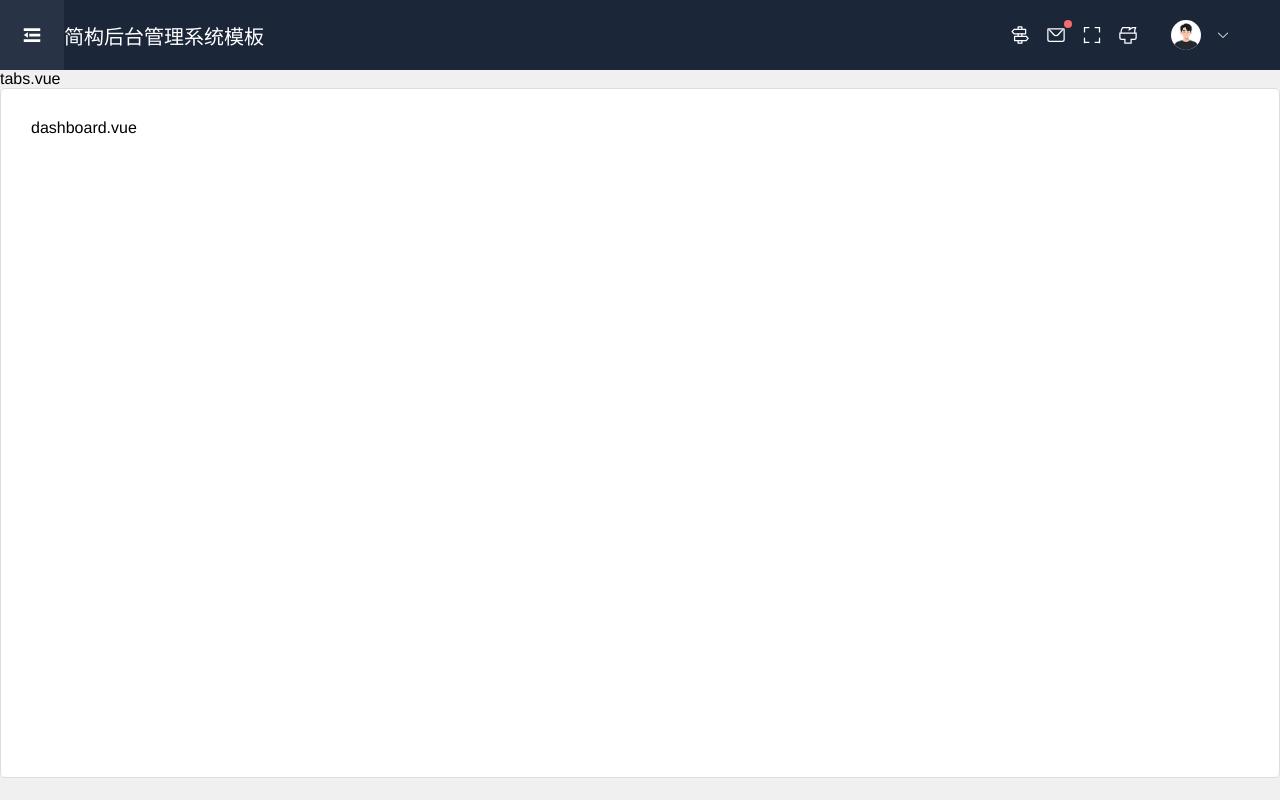
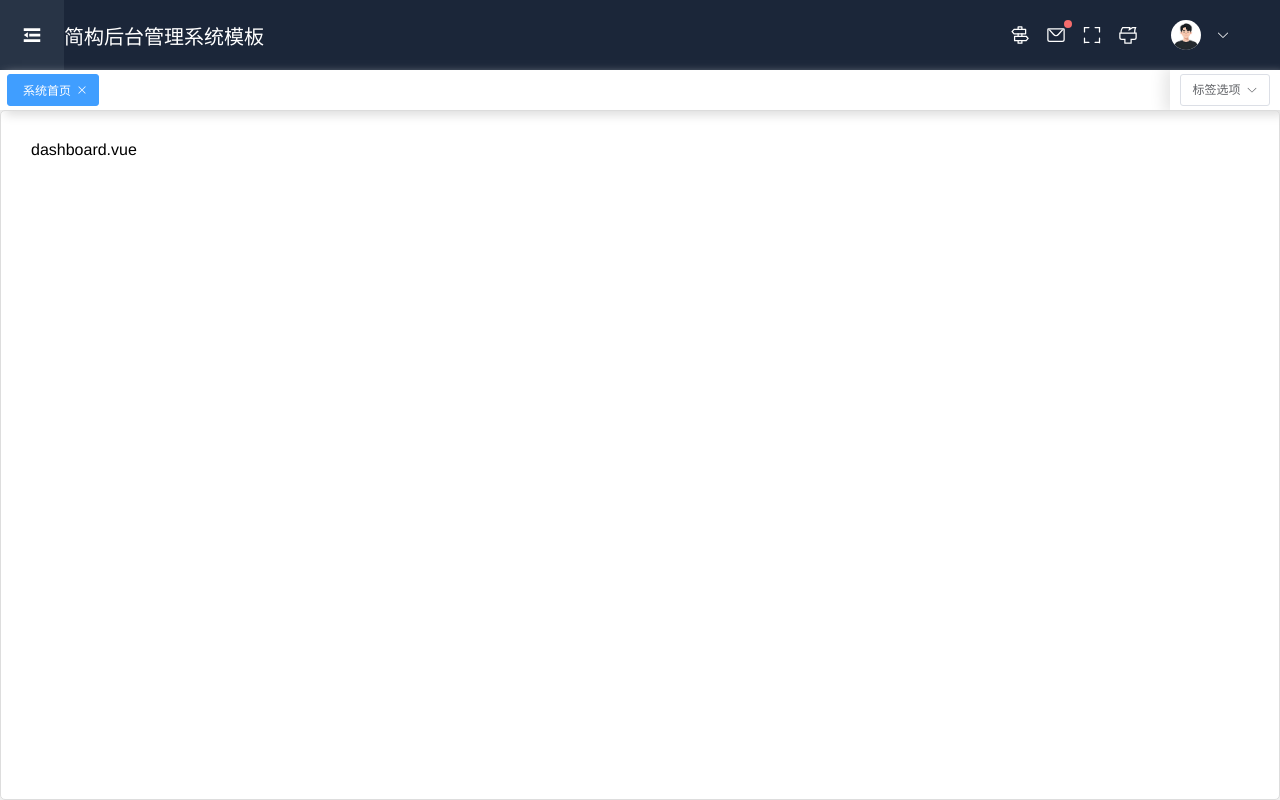
Before and after one commit to footprintcat/admin-template, a Vue app in the folder admin-frontend/: page /dashboard in a window 1280 px wide. Built offline with nearby package versions, Linux system fonts and the light colour scheme.

Commit message:
feat(frontend): tab标签栏

```diff
--- a/admin-frontend/src/layouts/components/tabs.vue
+++ b/admin-frontend/src/layouts/components/tabs.vue
@@ -1,3 +1,287 @@
+<!-- eslint-disable vue/multi-word-component-names -->
 <template>
-  tabs.vue
+  <div class="tabs" v-if="tabs.show">
+    <ul>
+      <li class="tabs-li" v-for="(item, index) in tabs.list" :key="index"
+        :style="{ minWidth: `${Math.max(42, (12 * item.title.length) + 17)}px` }"
+        :class="{ active: isActive(item.path), 'tab-always-open': isAlwaysOpen(item.path) }"
+        :ref="(el) => setItemRef(el, item.path)" @click="handleTabClick(item.path, $event)">
+        <span class="tabs-li-title">{{ item.title }}</span>
+        <!-- 外侧有 @click 事件了，这里不再需要 router-link -->
+        <!-- <router-link :to="item.path" class="tabs-li-title">{{ item.title }}</router-link> -->
+        <el-icon @click.stop="closeTabs(index)" class="tab-close-btn">
+          <Close />
+        </el-icon>
+      </li>
+    </ul>
+    <div class="tabs-close-box">
+      <el-dropdown @command="handleTabs">
+        <el-button size="small" plain>
+          标签选项
+          <el-icon class="el-icon--right">
+            <ArrowDown />
+          </el-icon>
+        </el-button>
+        <template #dropdown>
+          <el-dropdown-menu size="small">
+            <el-dropdown-item command="other">关闭其他</el-dropdown-item>
+            <el-dropdown-item command="all">关闭所有</el-dropdown-item>
+          </el-dropdown-menu>
+        </template>
+      </el-dropdown>
+    </div>
+  </div>
 </template>
+
+<script setup lang="ts">
+import { nextTick, onBeforeUpdate, onMounted, ref } from 'vue'
+import { useTabsStore } from '@/stores/tabs'
+import { onBeforeRouteUpdate, useRoute, useRouter, type RouteLocationNormalizedLoaded } from 'vue-router'
+import { ArrowDown, Close } from '@element-plus/icons-vue'
+
+const route = useRoute()
+const router = useRouter()
+const isActive = (path: string) => {
+  return path === route.fullPath
+}
+const isAlwaysOpen = (path: string) => {
+  return false
+  // return path === '/dashboard'
+}
+
+const tabs = useTabsStore()
+
+const itemRefs = ref<Record<string, unknown>>({})
+const setItemRef = (el: unknown, path: string) => {
+  itemRefs.value[path] = el!
+}
+onBeforeUpdate(() => {
+  itemRefs.value = {}
+})
+
+// 关闭单个标签
+const closeTabs = (index: number) => {
+  const delItem = tabs.list[index]
+  tabs.delTabsItem(index)
+  const item = tabs.list[index] ? tabs.list[index] : tabs.list[index - 1]
+  if (item) {
+    if (delItem.path === route.fullPath) {
+      router.push(item.path)
+    }
+  } else {
+    router.push('/')
+  }
+}
+
+// 设置标签
+const setTabs = (route: RouteLocationNormalizedLoaded) => {
+  const isExist = tabs.list.some(item => {
+    return item.path === route.fullPath
+  })
+  if (!isExist) {
+    // if (tabs.list.length >= 8) tabs.delTabsItem(0)
+    tabs.setTabsItem({
+      name: route.name as string,
+      title: route.meta.title as string,
+      path: route.fullPath,
+    })
+  }
+}
+setTabs(route)
+onBeforeRouteUpdate((to) => {
+  // console.log('onBeforeRouteUpdate', to.path)
+  setTabs(to)
+
+  const path = to.path
+  scrollToTarget(path)
+})
+
+onMounted(() => {
+  scrollToTarget(route.path)
+})
+
+const scrollToTarget = (path: string) => {
+  // tab标签如果显示了横向滚动条 滚动到指定tab元素
+  nextTick(() => {
+    const el = itemRefs.value[path]
+    // console.log('itemRefs', itemRefs.value, path)
+    // console.log('el', el)
+
+    // 这样有可能会带着整个页面一起 scroll
+    // el.scrollIntoView({ behavior: 'smooth' })
+
+    const child = el as HTMLElement | undefined
+    if (!child) {
+      // console.log('菜单已关闭')
+      return
+    }
+    // const childPosition = child.offsetTop  // 获取子元素到父容器顶部的距离
+    const childPositionX = child.offsetLeft  // 获取子元素到父容器左边的距离
+    child.parentElement!.scrollTo({
+      // top: childPosition,
+      left: childPositionX - 10/* 左侧留一点边距 */,
+      behavior: 'smooth',  // 平滑滚动
+    })
+  })
+}
+
+// 关闭全部标签
+const closeAll = () => {
+  tabs.clearTabs()
+  router.push('/')
+}
+// 关闭其他标签
+const closeOther = () => {
+  const curItem = tabs.list.filter(item => {
+    return item.path === route.fullPath
+  })
+  tabs.closeTabsOther(curItem)
+}
+const handleTabs = (command: string) => {
+  if (command === 'other') {
+    closeOther()
+  } else {
+    closeAll()
+  }
+}
+
+// 关闭当前页面的标签页
+// tabs.closeCurrentTab({
+//     $router: router,
+//     $route: route
+// })
+
+function handleTabClick(path: string, event: PointerEvent) {
+  // 检查是否点击了关闭按钮，如果没有点击关闭按钮
+  if ((event.target as Element).closest('.tab-close-btn')) {
+    console.log('点了关闭按钮')
+    return // 如果是点击关闭按钮，就不处理
+  }
+  // 这里模拟点击 router-link
+  // console.log('点了四周区域')
+  router.push(path)
+}
+</script>
+
+<style scoped>
+.tabs {
+  position: relative;
+  height: var(--tab-title-height);
+  overflow: hidden;
+  background: #fff;
+  padding-right: 120px;
+  /* box-shadow: 0 5px 10px #ddd; */
+  box-shadow: 5px 5px 10px #ddd;
+}
+
+.tabs ul {
+  box-sizing: border-box;
+  width: 100%;
+  height: 100%;
+
+  padding-left: 5px;
+
+  /* 标签过多时显示横向滚动条 开始 */
+  display: flex;
+  /* 左对齐 */
+  overflow-x: auto;
+  overflow-y: hidden;
+  scrollbar-width: thin;
+  /* 标签过多时显示横向滚动条 结束 */
+
+  user-select: none;
+}
+
+/* 隐藏滚动条 */
+.tabs ul::-webkit-scrollbar {
+  /* display: none; */
+  background-color: transparent;
+}
+
+.tabs-li {
+  display: flex;
+  align-items: center;
+  float: left;
+  /* margin: 3px 5px 2px 3px; */
+  margin: auto 2px;
+  border-radius: 3px;
+  font-size: 12px;
+  overflow: hidden;
+  cursor: pointer;
+  /* height: 23px; */
+  height: 76%;
+  border: 1px solid #e9eaec;
+  background: #fff;
+  /* padding: 0 5px 0 12px; */
+  padding: 0 10px 0 15px;
+  color: #666;
+  -webkit-transition: all 0.3s ease-in;
+  -moz-transition: all 0.3s ease-in;
+  transition: all 0.3s ease-in;
+
+  /* 标签最小宽度 */
+  /* 建议值: 2个字 42px; 4个字 66px */
+  /* 2024.12.05 tab标签宽度根据标题名称长度确定，此处为兜底 */
+  min-width: 42px;
+}
+
+.tabs-li:not(.active):hover {
+  background: #f8f8f8;
+}
+
+.tabs-li.active {
+  color: #fff;
+  border: 1px solid #409EFF;
+  background-color: #409EFF;
+}
+
+.tabs-li .tabs-li-title {
+  float: left;
+  max-width: 120px;
+  overflow: hidden;
+  white-space: nowrap;
+  text-overflow: ellipsis;
+  margin-right: 5px;
+  color: #666;
+}
+
+.tabs-li.active .tabs-li-title {
+  color: #fff;
+}
+
+.tabs-li.tab-always-open {
+  place-content: center;
+  width: initial;
+  padding: 0 5px;
+}
+
+.tabs-li.tab-always-open .tabs-li-title {
+  margin: 0px;
+}
+
+.tabs-li.tab-always-open .tab-close-btn {
+  display: none;
+}
+
+.tabs-close-box {
+  position: absolute;
+  right: 0;
+  top: 0;
+  box-sizing: border-box;
+  place-content: center;
+  text-align: center;
+  width: 110px;
+  height: 100%;
+  background: #fff;
+  box-shadow: -3px 0 15px 3px rgba(0, 0, 0, 0.1);
+  z-index: 10;
+}
+
+:deep(.tabs-close-box .el-dropdown) {
+  height: 78%;
+}
+
+:deep(.tabs-close-box .el-dropdown .el-button) {
+  height: 100%;
+}
+</style>
--- a/admin-frontend/src/stores/tabs.ts
+++ b/admin-frontend/src/stores/tabs.ts
@@ -1,5 +1,6 @@
 import { defineStore } from 'pinia'
 import type { PersistenceOptions } from 'pinia-plugin-persistedstate'
+import { computed, ref } from 'vue'
 
 interface ListItem {
   name: string
@@ -8,56 +9,63 @@ interface ListItem {
 }
 
 // 总是添加 dashboard 标签
-const dashboardTab = {
-    id: 'dashboard',
+const dashboardTab: ListItem = {
+  name: 'dashboard',
+  path: '/dashboard',
   title: '系统首页',
-    path: '/dashboard',
 }
 
-export const useTabsStore = defineStore('tabs', {
-    state: () => {
-        return {
-            list: <ListItem[]>[],
-        }
-    },
-    getters: {
-        show: state => {
-            return state.list.length > 0
-        },
-        nameList: state => {
-            return state.list.map(item => item.name)
-        },
-    },
-    actions: {
-        delTabsItem(index: number) {
-            this.list.splice(index, 1)
+export const useTabsStore = defineStore('tabs', () => {
+  const list = ref<Array<ListItem>>([])
+
+  const show = computed(() => list.value.length > 0)
+  const nameList = computed(() => list.value.map((item: ListItem) => item.name))
+
+  function delTabsItem(index: number) {
+    list.value.splice(index, 1)
 
     // 至少保留1个tab
-            if (this.list.length === 0) {
-                this.list.push(dashboardTab)
+    if (list.value.length === 0) {
+      list.value.push(dashboardTab)
     }
-        },
-        setTabsItem(data: ListItem) {
+  }
+  function setTabsItem(data: ListItem) {
     // TODO 临时解决方案，待优化
-            for (const index in this.list) {
-                const item = this.list[index]
+    for (const i in list.value) {
+      const index = Number(i)
+      const item = list.value[index]
       if (item.name === data.name) {
-                    this.delTabsItem(index)
+        delTabsItem(index)
         break
       }
     }
-            this.list.push(data)
-        },
-        clearTabs() {
-            this.list = [
+    list.value.push(data)
+  }
+  function clearTabs() {
+    list.value = [
       // 关闭所有tab后，保留系统首页
       dashboardTab,
     ]
-        },
-        closeTabsOther(data: ListItem[]) {
-            this.list = data
-        },
-    },
+  }
+  function closeTabsOther(data: Array<ListItem>) {
+    list.value = data
+  }
+
+  return {
+    // state
+    list,
+
+    // getters
+    show,
+    nameList,
+
+    // action
+    delTabsItem,
+    setTabsItem,
+    clearTabs,
+    closeTabsOther,
+  }
+}, {
   // 持久化配置
   persist: <PersistenceOptions>{
     // 存储到 localStorage 中的键名
```
Also changed, not shown: admin-frontend/src/utils/send_request.js (+15 -13 lines). Lines whose indentation alone changed are shown as unchanged.
